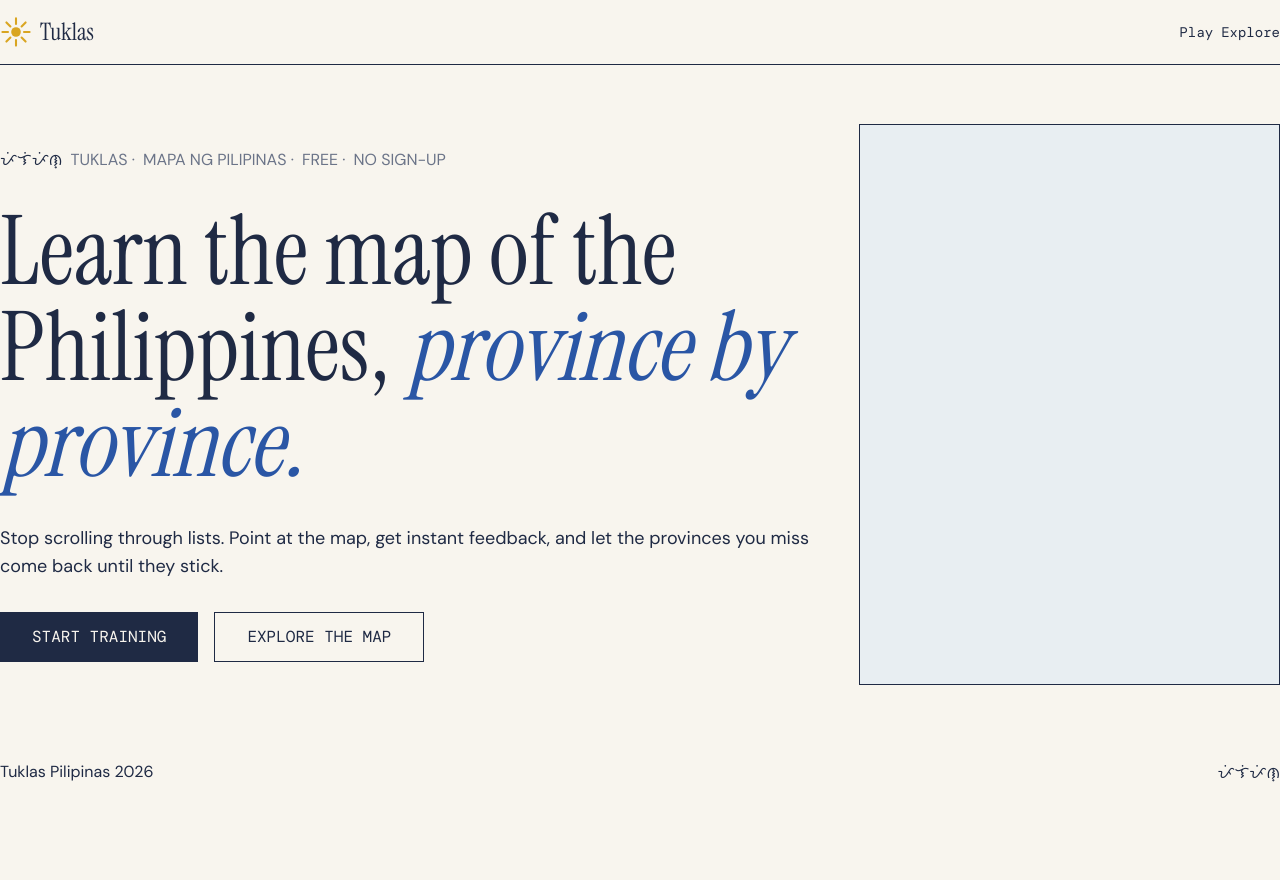
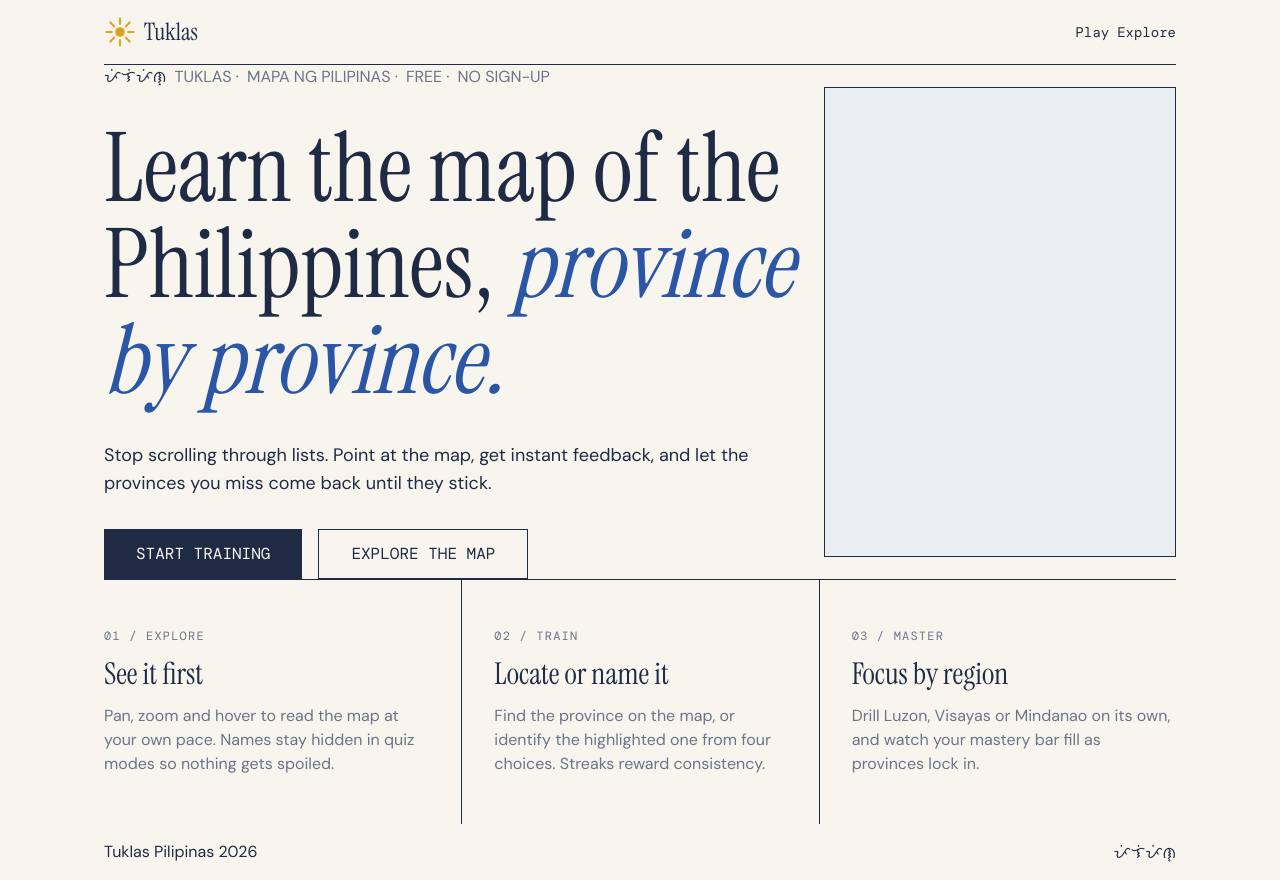
Before and after one commit to Sanjero20/tuklas-pilipinas, a React (Vite) app: page / in a window 1280 px wide. Before the commit the page ends 800 px from the top, so only its background shows below. Built offline with nearby package versions, Linux system fonts and the light colour scheme.

Commit message:
feat: adjust app max width

```diff
--- a/src/App.tsx
+++ b/src/App.tsx
@@ -2,15 +2,17 @@ import Header from "./layouts/Header";
 import Footer from "./layouts/Footer";
 
 import Hero from "./components/sections/Hero";
+import Features from "./components/sections/Features";
 
 function App() {
   return (
-    <div className="container mx-auto flex min-h-screen flex-col justify-between">
+    <div className="mx-auto flex min-h-svh max-w-280 flex-col justify-between px-6">
       <Header />
 
       {/*  */}
-      <main>
+      <main className="flex flex-col">
         <Hero />
+        <Features />
       </main>
 
       {/*  */}
```
